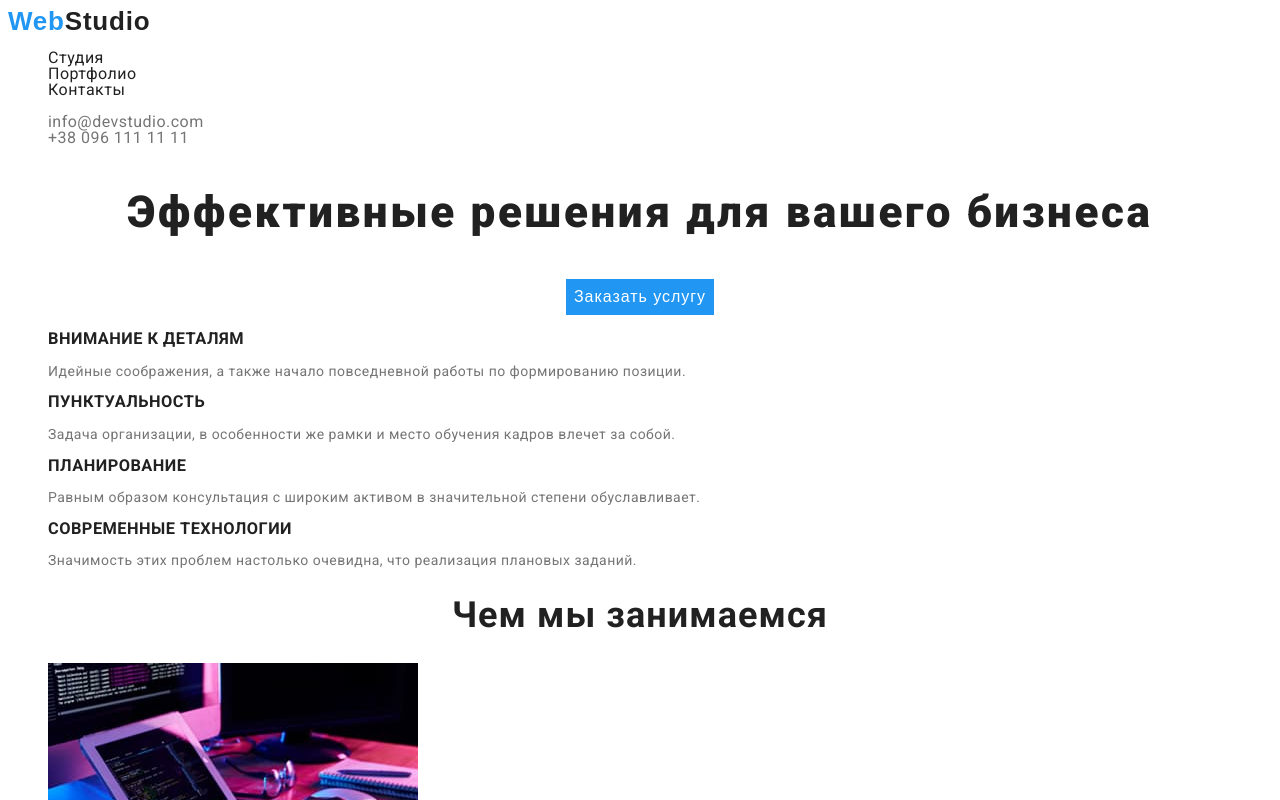
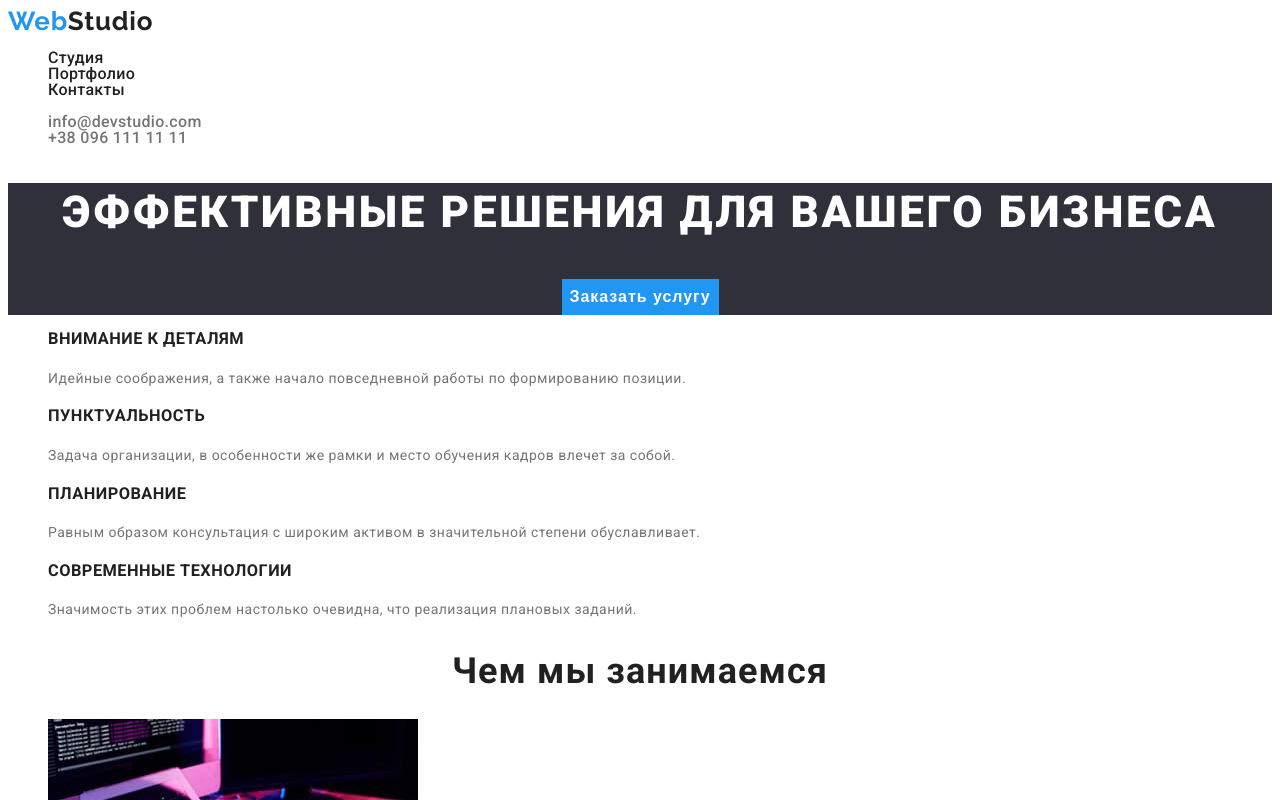
Before and after one commit to romanramkovich/goit-markup-hw-02, a plain HTML site: page index.html in a window 1280 px wide. Shown: the top 800 px of the page. Drawn offline with Linux system fonts and the light colour scheme.

Commit message:
CSS (corrected)

```diff
--- a/css/style.css
+++ b/css/style.css
@@ -4,6 +4,8 @@
   --accent-color: #2196f3;
   --white-color: #ffffff;
   --grey-color: #F5F4FA;
+  --dark-bg-color: #2F303A;
+
 
 }
 
@@ -21,10 +23,14 @@ body {
 }
 
 h1 {
+  color: var(--white-color);
   font-size: 44px;
   font-weight: 900;
   letter-spacing: 0.06em;
   line-height: 1.36;
+
+    text-transform: uppercase;
+
 }
 
 a {
@@ -48,6 +54,11 @@ a {
 }
 
 /* Site anv */
+.nav {
+  font-weight: 500;
+  letter-spacing: 0.02em;
+}
+
 .nav-link {
   color: var(--primary-text-color);
 }
@@ -68,6 +79,7 @@ a {
 /* Hero */
 .hero {
   text-align: center;
+  background-color: var(--dark-bg-color);
 }
 
 .button {
@@ -76,9 +88,9 @@ a {
   border-color: transparent;
 
   font-size: 16px;
+  font-weight: 700;
   line-height: 1.88;
   letter-spacing: 0.06em;
-
 cursor: pointer;
 }
 
@@ -96,7 +108,7 @@ cursor: pointer;
 p {
   color: var(--secondary-text-color);
   font-weight: 400;
-  line-height: 1,71;
+  line-height: 2;
 }
 
 .section-title {
@@ -105,6 +117,12 @@ p {
   line-height: 1;
   letter-spacing: 0.03em;
   text-align: center;
+}
+
+/* Team */
+
+.section-team {
+  background-color: var(--grey-color);
 }
 
 .team {
@@ -128,6 +146,7 @@ letter-spacing: 0.03em;
 font-style: normal;
 
 color: var(--white-color);
+background-color: var(--dark-bg-color);
 }
 
 .footer-link {
--- a/index.html
+++ b/index.html
@@ -8,16 +8,16 @@
     <link rel="preconnect" href="https://fonts.gstatic.com" crossorigin />
     <link
       href="https://fonts.googleapis.com/css2?family=Roboto:ital,wght@0,100..900;1,100..900&display=swap"
-      rel="stylesheet"
-    />
+      rel="stylesheet"/>
+      <link href="https://fonts.googleapis.com/css2?family=Raleway:ital,wght@0,100..900;1,100..900&family=Roboto:ital,wght@0,100..900;1,100..900&display=swap" rel="stylesheet">
     <link rel="stylesheet" href="./css/style.css" />
   </head>
   <body>
     <header>
-      <a href="./index.html" class="logo"
-        >Web<span class="accent">Studio</span></a
-      >
       <nav class="nav">
+        <a href="./index.html" class="logo">
+          Web<span class="accent">Studio</span>
+          </a>
         <ul class="site-nav list">
           <li>
             <a href="./index.html" class="nav-link">Студия</a>
@@ -95,7 +95,7 @@
         </ul>
       </section>
 
-      <section class="">
+      <section class="section-team">
         <h2 class="section-title">Наша команда</h2>
         <ul class="team list">
           <li>
```
Also changed, not shown: portfolio.html (+6 -7 lines).
